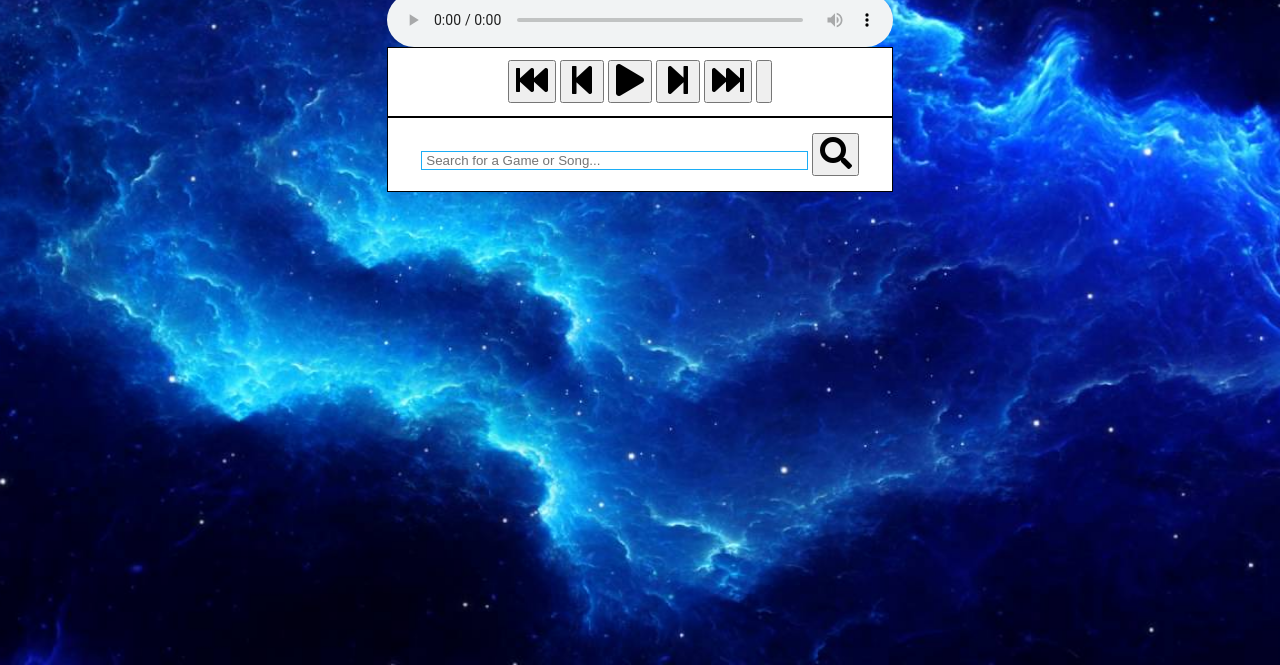
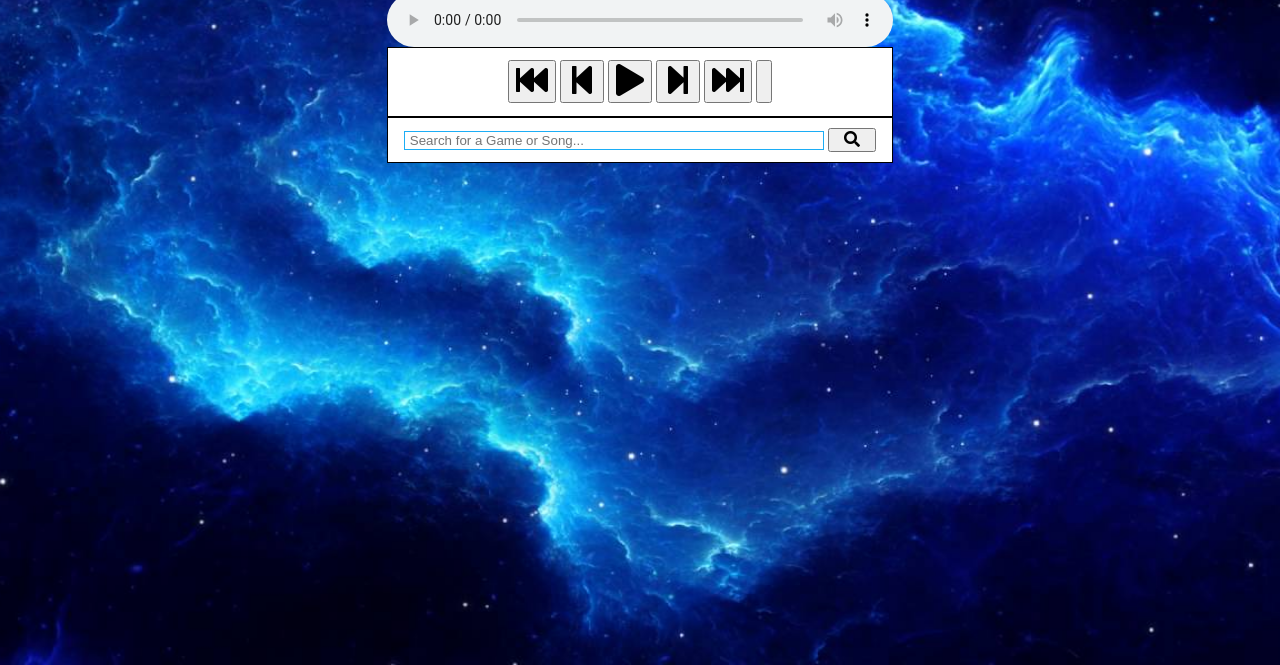
Before and after one commit to JSBCCA/jukebox, a plain HTML site: page index.html in a window 1280 px wide. Shown: the part 135-800 px from the top of the page. Drawn offline with Linux system fonts and the light colour scheme; some icons are missing.

Commit message:
Changing Button Sizes

```diff
--- a/juke.css
+++ b/juke.css
@@ -57,7 +57,7 @@ audio {
 }
 
 #songsearch {
-  width: 80%;
+  width: 85%;
   border-style: solid;
   border-color: rgb(28, 173, 245);
   border-width: 1px;
@@ -65,6 +65,7 @@ audio {
 }
 
 #songsearchsubmit {
+  font-size: 100%;
   width: 10%
 }
 
@@ -73,7 +74,7 @@ audio {
 }
 
 #songsearch_form {
-  padding: 3%;
+  padding: 2%;
 }
 
 .button {
```
